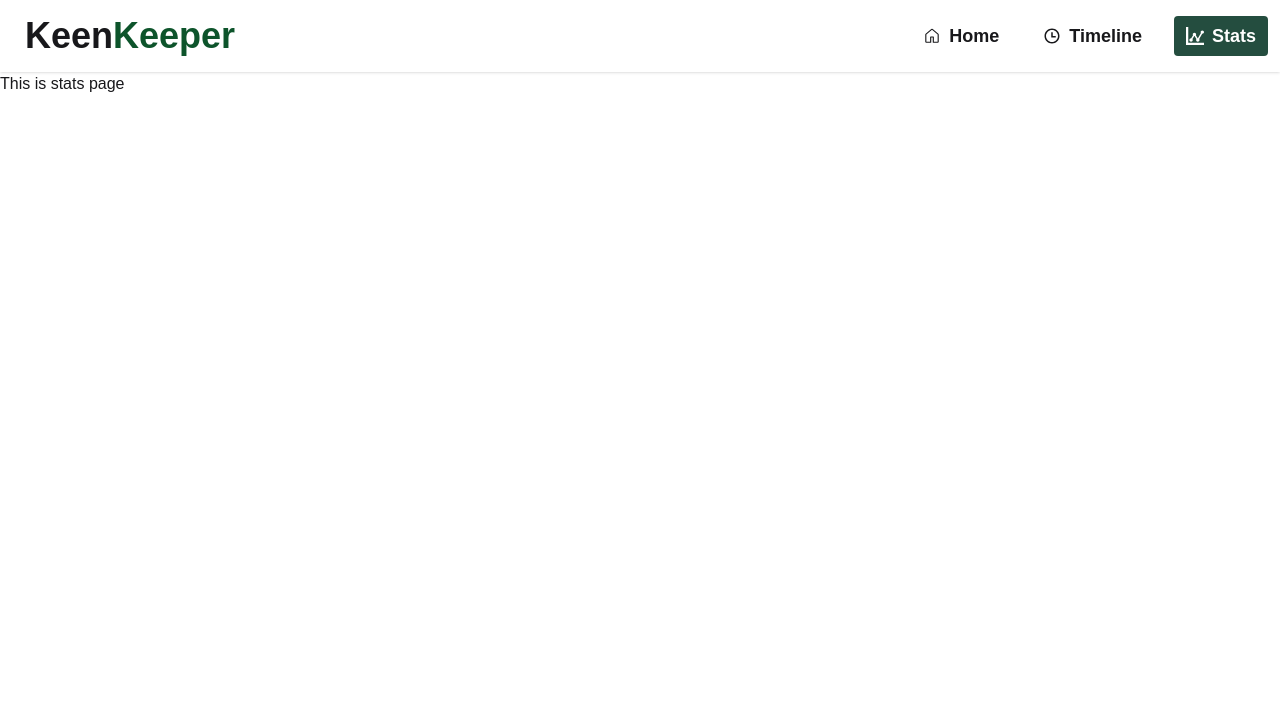
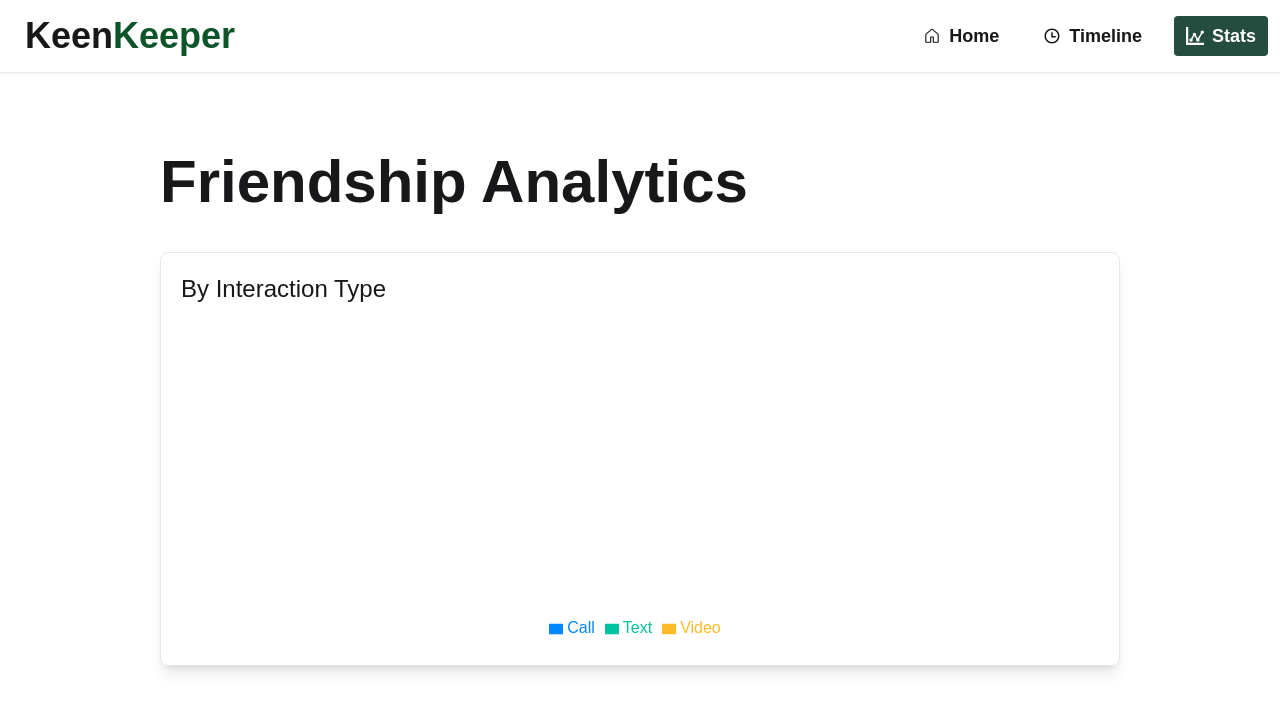
Before and after one commit to tanvirmahmud9225-ui/keen-keeper, a React (Vite) app: page /stats in a window 1280 px wide. Shown: the top 712 px of the page. Built offline with nearby package versions, Linux system fonts and the light colour scheme.

Commit message:
stats page complete

```diff
--- a/package.json
+++ b/package.json
@@ -17,6 +17,7 @@
     "react-router": "^7.14.1",
     "react-spinners": "^0.17.0",
     "react-toastify": "^11.0.5",
+    "recharts": "^3.8.1",
     "tailwindcss": "^4.2.2"
   },
   "devDependencies": {
--- a/src/components/dataContext/DataContext.jsx
+++ b/src/components/dataContext/DataContext.jsx
@@ -30,7 +30,7 @@ const DataContextProvider = ({ children }) => {
         }
         else {
             setCalls([...calls, currentCall])
-            toast.success(`${currentCall.name} is added timeline`)
+            toast.success(`Call With ${currentCall.name}`)
         }
     }
 
@@ -52,7 +52,7 @@ const DataContextProvider = ({ children }) => {
         }
         else {
             setTexts([...texts, currentText])
-            toast.success(`${currentText.name} is added in timeline`)
+            toast.success(`Text With ${currentText.name}`)
         }
     }
 
@@ -76,7 +76,7 @@ const DataContextProvider = ({ children }) => {
         }
         else {
             setVideos([...videos, currentVideo])
-            toast.success(`${currentVideo.name} is added in timeline`)
+            toast.success(`Video With ${currentVideo.name}`)
         }
     }
 
--- a/src/components/friendsDetails/FriendDetail.jsx
+++ b/src/components/friendsDetails/FriendDetail.jsx
@@ -1,7 +1,7 @@
 import React, { useContext } from 'react';
 import { useParams } from 'react-router';
 import useFriends from '../useFriends/useFriends';
-import { GridLoader, HashLoader } from 'react-spinners';
+import { GridLoader} from 'react-spinners';
 import { RiDeleteBinFill } from 'react-icons/ri';
 import { FaArchive } from 'react-icons/fa';
 import { PiBellSimpleZBold } from 'react-icons/pi';
@@ -26,7 +26,7 @@ const FriendDetail = ({ params }) => {
 
 
     return (
-        <div className='mb-900'>
+        <div className='mb-10'>
             {
                 loading ? <div className='mt-10 flex justify-center items-center'><GridLoader size={30} color='#5b77d4' className='mx-auto' /></div> :
                     <div className='w-9/12 mx-auto  mt-10 grid grid-cols-6 grid-rows-2 justify-between gap-5'>
--- a/src/pages/stats/Stats.jsx
+++ b/src/pages/stats/Stats.jsx
@@ -1,9 +1,50 @@
-import React from 'react';
+import React, { useContext } from 'react';
+import { Legend, Pie, PieChart, Tooltip } from 'recharts';
+import { DataContext } from '../../components/dataContext/DataContext';
+import useFriends from '../../components/useFriends/useFriends';
+import { HashLoader } from 'react-spinners';
 
 const Stats = () => {
+    const { loading } = useFriends()
+    const { calls, texts, videos } = useContext(DataContext)
+    // #region Sample data
+    const data = [
+        { name: 'Call', value: calls.length, fill: '#0088FE' },
+        { name: 'Text', value: texts.length, fill: '#00C49F' },
+        { name: 'Video', value: videos.length, fill: '#FFBB28' },
+    ];
+
+    // #endregion
+
     return (
-        <div>
-            This is stats page
+        <div className='w-9/12 mx-auto pt-20 mb-200'>
+            {
+                loading ? <HashLoader size={80} color='#5b77d4' className='mx-auto mt-10' /> : <div>
+                    <h1 className='text-6xl font-bold mb-10'>Friendship Analytics</h1>
+                    <div className='border border-gray-200 shadow-lg flex flex-col justify-center items-center py-5 px-5 rounded-lg'>
+                        <div className='w-full'>
+                            <h1 className='text-2xl mb-5 '>By Interaction Type</h1>
+                        </div>
+                        <PieChart style={{ width: '100%', maxWidth: '500px', maxHeight: '40vh', aspectRatio: 1 }} responsive>
+                            <Pie
+                                data={data}
+                                innerRadius="80%"
+                                outerRadius="100%"
+                                // Corner radius is the rounded edge of each pie slice
+                                cornerRadius="50%"
+                                fill="#8884d8"
+                                // padding angle is the gap between each pie slice
+                                paddingAngle={5}
+                                dataKey="value"
+                            />
+
+                            <Tooltip />
+                            <Legend />
+
+                        </PieChart>
+                    </div>
+                </div>
+            }
         </div>
     );
 };
--- a/src/pages/timeline/TimeLine.jsx
+++ b/src/pages/timeline/TimeLine.jsx
@@ -4,7 +4,7 @@ import callImg from "../../assets/call.png"
 import textImg from '../../assets/text.png'
 import videoImg from '../../assets/video.png'
 import useFriends from '../../components/useFriends/useFriends';
-import { FadeLoader} from 'react-spinners';
+import { FadeLoader } from 'react-spinners';
 
 
 const TimeLine = () => {
@@ -18,7 +18,7 @@ const TimeLine = () => {
         <div className='mt-20 w-9/12 mx-auto mb-900'>
             <h1 className='text-5xl font-bold mb-5'>Timeline</h1>
             {
-                loading ? <div className='mt-10 flex justify-center items-center'><FadeLoader size={30} color='#5b77d4' className='mx-auto' /></div> : <div className='space-y-4'>
+                loading ? <div className='mt-10 flex justify-center items-center'><FadeLoader height={40} margin={20} radius={10} width={10} color='#5b77d4' className='mx-auto' /></div> : <div className='space-y-4'>
                     {
                         calls.map((call, index) => <div key={index} className='flex items-center gap-4 border border-gray-200 rounded-xl shadow-lg p-5 '>
                             <div>
@@ -47,7 +47,7 @@ const TimeLine = () => {
                                 <img src={videoImg} alt="" />
                             </div>
                             <div>
-                                <h1><span className='text-xl'>Text</span> <span className='text-gray-400 ml-2 font-semibold'>with {video.name}</span></h1>
+                                <h1><span className='text-xl'>Video</span> <span className='text-gray-400 ml-2 font-semibold'>with {video.name}</span></h1>
                                 <p className='text-gray-400 font-medium'>March, 19, 2026</p>
                             </div>
                         </div>)
```
Also changed, not shown: 1 other file (tests, documents, lock files or other folders).
